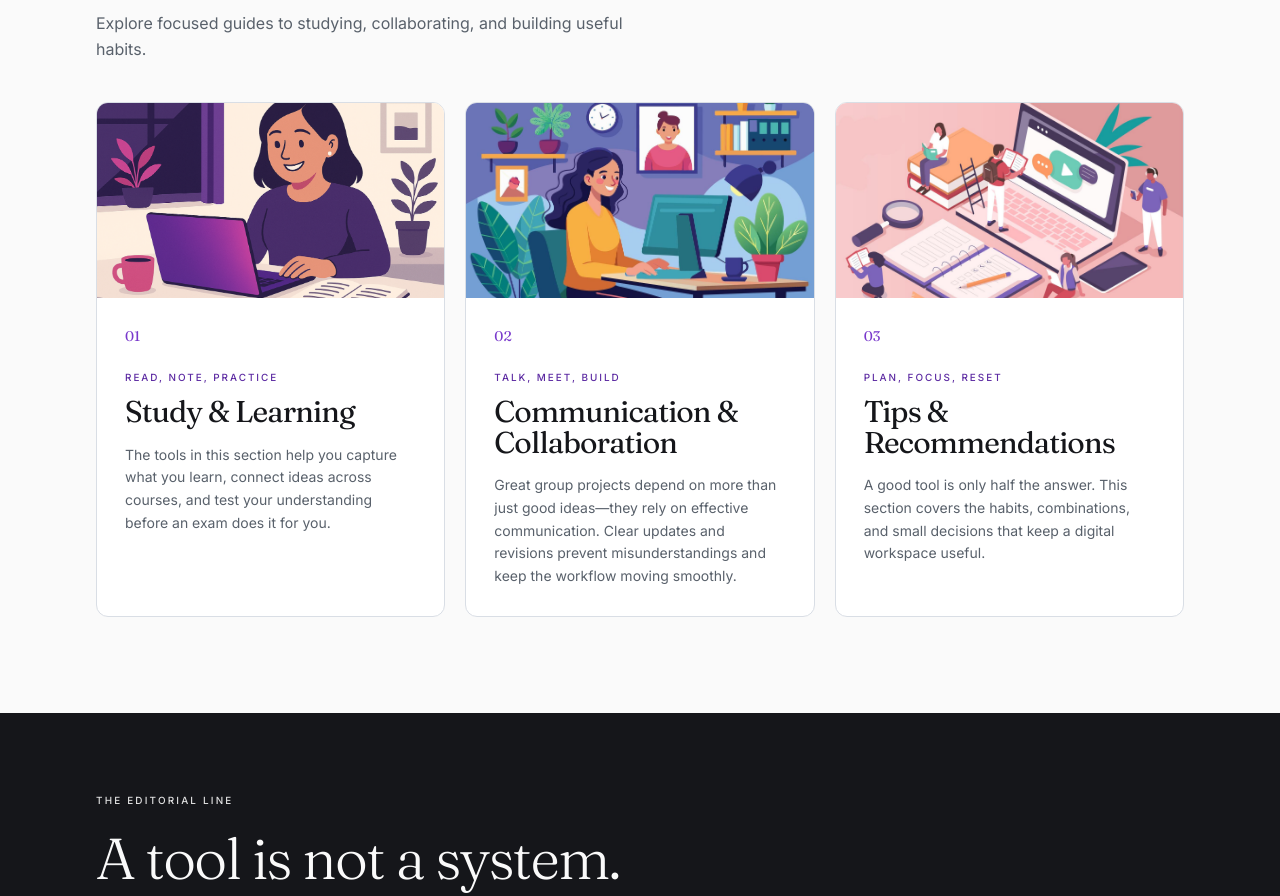
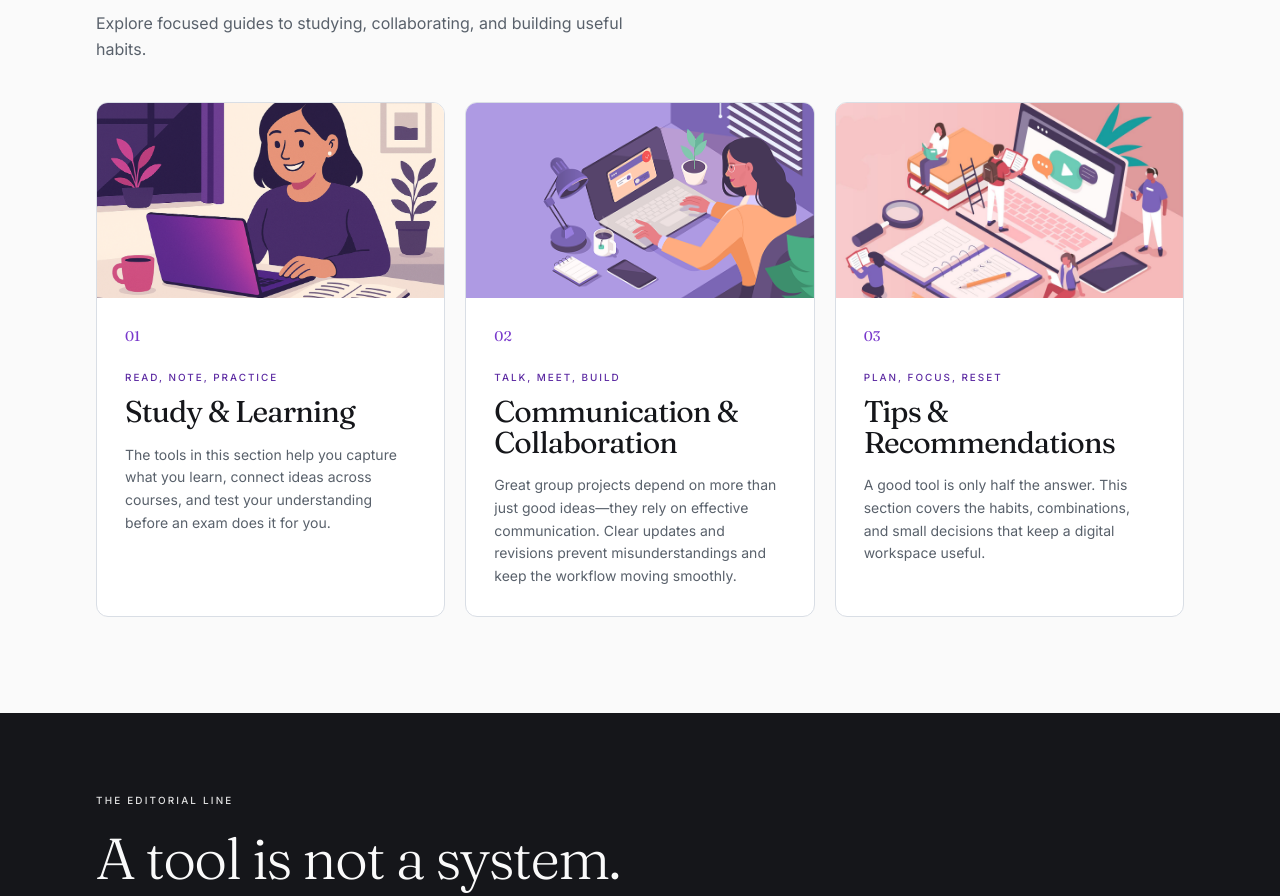
Before and after one commit to Luzdary2006/EmcodeNews, a Next.js app: page / in a window 1280 px wide. Shown: the part 2318-3214 px from the top of the page. Built offline with nearby package versions, Linux system fonts and the light colour scheme; no server answers.

Commit message:
fix: use imagen1.png for the collaboration section

```diff
--- a/src/components/home/section-directory.tsx
+++ b/src/components/home/section-directory.tsx
@@ -11,7 +11,7 @@ const sectionImages = {
     alt: "Estudiante trabajando en una computadora con un libro abierto.",
   },
   "communication-collaboration": {
-    src: "/logos/imagen1.jpg",
+    src: "/logos/imagen1.png",
     alt: "Estudiante en una videollamada desde su espacio de trabajo.",
   },
   "tips-recommendations": {
```
Also changed, not shown: public/logos/imagen1.jpg (deleted), public/logos/imagen1.png (added).
